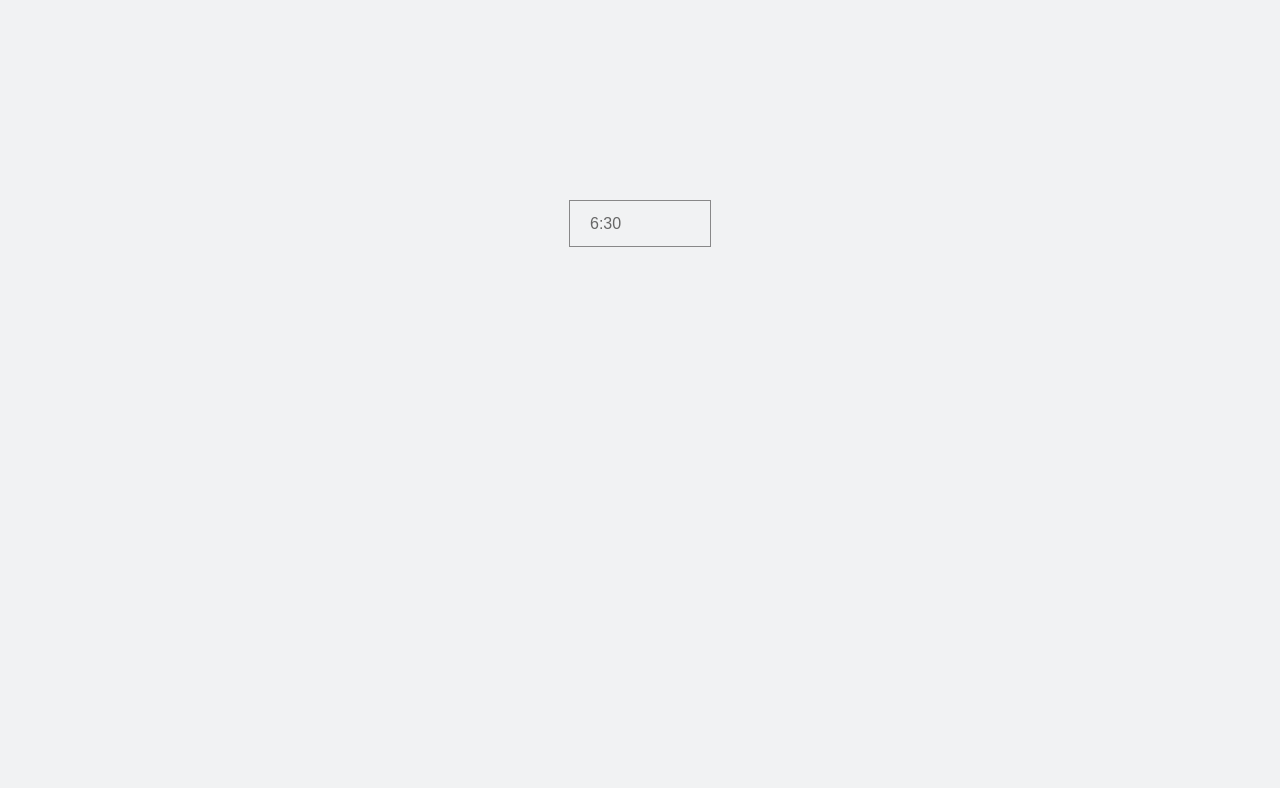
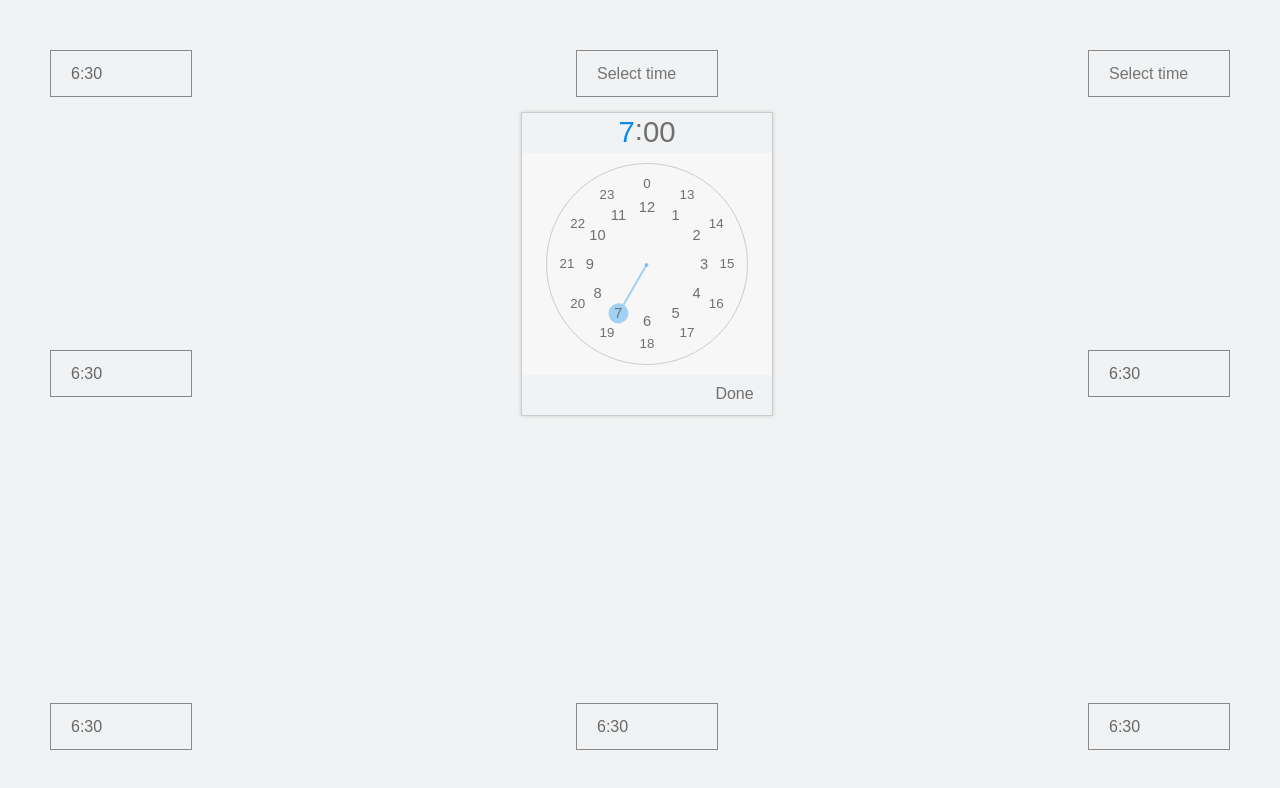
Before and after one commit to kachurun/timepicker, a plain HTML site: page index.html in a window 1280 px wide. Drawn offline with nearby package versions, Linux system fonts and the light colour scheme.

Commit message:
Clean up, bugfixes

```diff
--- a/css/style.css
+++ b/css/style.css
@@ -4,12 +4,70 @@
      padding: 0;
  }
 
-div#timepicker-container {
+div#timepicker-container-1 {
     text-align: center;
-    width: 100%;
+    position: absolute;
+    top: 50px;
+    left: 50px;
 }
 
-input#timepicker-example {
+div#timepicker-container-2 {
+    text-align: center;
+    position: absolute;
+    top: 50px;
+    left: 45%;
+}
+
+div#timepicker-container-3 {
+    text-align: center;
+    position: absolute;
+    top: 50px;
+    right: 50px;
+}
+
+div#timepicker-container-4 {
+    text-align: center;
+    position: absolute;
+    top: 350px;
+    left: 50px;
+}
+
+div#timepicker-container-5 {
+    text-align: center;
+    position: absolute;
+    top: 350px;
+    left: 45%;
+}
+
+div#timepicker-container-6 {
+    text-align: center;
+    position: absolute;
+    top: 350px;
+    right: 50px;
+}
+
+div#timepicker-container-7 {
+    text-align: center;
+    position: absolute;
+    bottom: 50px;
+    left: 50px;
+}
+
+div#timepicker-container-8 {
+    text-align: center;
+    position: absolute;
+    bottom: 50px;
+    left: 45%;
+}
+
+div#timepicker-container-9 {
+    text-align: center;
+    position: absolute;
+    bottom: 50px;
+    right: 50px;
+}
+
+input[type='text'] {
     background: transparent;
     width: 100px;
     height: 35px;
@@ -17,5 +75,4 @@ input#timepicker-example {
     font-size: 12pt;
     border: 1px solid #888;
     padding: 5px 20px;
-    margin-top: 200px;
 }
--- a/index.html
+++ b/index.html
@@ -10,7 +10,15 @@
 
         <script type="application/javascript">
             $(function(){
-                $('#timepicker-container').timePicker({position:'right',float:'center'});
+                $('#timepicker-container-1').timePicker({position:"right",float:"bottom"});
+                $('#timepicker-container-2').timePicker();
+                $('#timepicker-container-3').timePicker();
+                $('#timepicker-container-4').timePicker();
+                $('#timepicker-container-5').timePicker();
+                $('#timepicker-container-6').timePicker();
+                $('#timepicker-container-7').timePicker();
+                $('#timepicker-container-8').timePicker();
+                $('#timepicker-container-9').timePicker();
 
             });
 
@@ -18,9 +26,45 @@
         </script>
     </head>
     <body>
-        <div id="timepicker-container">
+
+<!--         Align right, float bottom in js time set to value, no data -->
+        <div id="timepicker-container-1">
             <input type="text" value="6:30" id="timepicker-example" placeholder="Select time" />
+        </div>
 
+<!--         Default settings, always_show, autocomplete -->
+        <div id="timepicker-container-2" data-default_time="7:00" data-always_show="true" data-autocomlete="true">
+            <input type="text" value="" id="timepicker-example2" placeholder="Select time" />
         </div>
+
+<!--         Align left, float bottom, data default-time -->
+        <div id="timepicker-container-3" data-default-time="08:00" data-position="left" data-float="bottom">
+            <input type="text" id="timepicker-example" placeholder="Select time" />
+        </div>
+
+        <div id="timepicker-container-4">
+            <input type="text" value="6:30" id="timepicker-example" placeholder="Select time" />
+        </div>
+
+        <div id="timepicker-container-5">
+            <input type="text" value="6:30" id="timepicker-example" placeholder="Select time" />
+        </div>
+
+        <div id="timepicker-container-6">
+            <input type="text" value="6:30" id="timepicker-example" placeholder="Select time" />
+        </div>
+
+                <div id="timepicker-container-7">
+            <input type="text" value="6:30" id="timepicker-example" placeholder="Select time" />
+        </div>
+
+        <div id="timepicker-container-8">
+            <input type="text" value="6:30" id="timepicker-example" placeholder="Select time" />
+        </div>
+
+        <div id="timepicker-container-9">
+            <input type="text" value="6:30" id="timepicker-example" placeholder="Select time" />
+        </div>
+
     </body>
 </html>
--- a/js/timepicker.js
+++ b/js/timepicker.js
@@ -11,7 +11,6 @@
                                 '<div id="timepicker-faceM"></div>',
                             '</div>',
                         '</div>'].join('');
-    var $picker;
 
     var dividerIn = 3.5,
         dividerOut = 2.5,
@@ -48,13 +47,12 @@
         this.isCreated = false;
         this.currentView = '';
         this.settings = settings;
-        this.e = e;
         this.input = input;
         this.fragment = fragment;
 
 
 
-        //make buttons
+        // make buttons
         if (!settings.autohide) {
             var btnsTpl = [    '<div id="timepicker-buttons">',
                                     '<span id="timepicker-cancel-button"></span>',
@@ -71,13 +69,15 @@
             btns.appendTo(fragment);
         }
 
-        input.on('click.timepicker_'+this.id+' focusin.timepicker_'+this.id,$.proxy(this.toggle,this,'show'));
+        // Show automatically when "always_show" is used, or event on input-click
+        if (settings.always_show) this.show();
+        else input.on('click.timepicker_'+this.id+' focusin.timepicker_'+this.id,$.proxy(this.show,this));
 
     }
 
     TimePicker.default = {
         'default_time': '06:00',
-        'autohide':true,
+        'autohide':false,
         'always_show':false,
         'position': 'bottom',
         'float':'center',
@@ -96,7 +96,7 @@
         }
 
         if (!this.isCreated) {
-            $picker = (this.fragment).appendTo(this.e).addClass("timepicker_"+this.id);
+            (this.fragment).appendTo('body').addClass("timepicker_"+this.id);
             this.drawNum();
             this.isCreated = true;
             this.time_h.on("click.timeH_"+this.id, $.proxy(this.toggleView,this,'hour'));
@@ -117,7 +117,7 @@
                 // click on document, no input, picker
                 if (!this.input.is(e.target) && !this.fragment.is(e.target)
                       && this.fragment.has(e.target).length === 0){
-                    this.toggle('hide');
+                    this.hide();
                 }
             }.bind(this));
 
@@ -139,23 +139,8 @@
 
     }
 
-    TimePicker.prototype.toggle = function(arg) {
-
-        // if not initialized - create
-        if (!this.isCreated) {
-            this.show();
-            return;
-        }
-
-        if (arg === 'show' && !this.isOpen) this.show();
-        if (arg === 'hide' && this.isOpen) this.hide();
-        if (!arg) this.isOpen ? this.hide() : this.show();
-
-    }
-
     TimePicker.prototype.position = function(){
         var
-            e = this.e,
             input = this.input,
             position = this.settings.position,
             float = this.settings.float,
```
